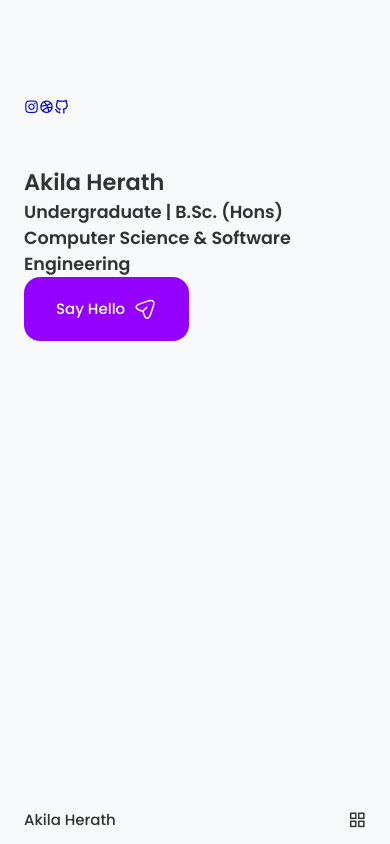
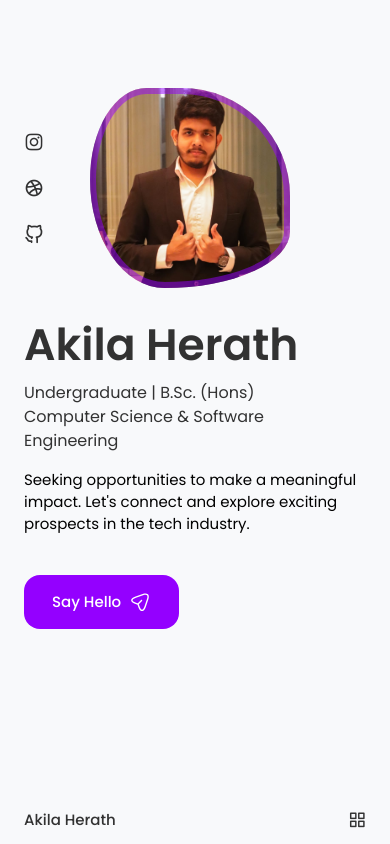
Before and after one commit to AkilaInduwara/my-portfolio-web-site, a React (Create React App) app: page / in a window 390 px wide. Built offline with nearby package versions, Linux system fonts and the light colour scheme.

Commit message:
complete home

```diff
--- a/src/CSS/App.css
+++ b/src/CSS/App.css
@@ -75,6 +75,7 @@
 
 html {
     scroll-behavior: smooth;
+
 }
 
 body,
@@ -187,11 +188,21 @@ img{
         margin-right: var(--mb-1-5);
     }
 
+    .button {
+        padding: 1rem 1.75rem;
+    }
+
+    .button_icon {
+        width: 22px;
+        height: 22px;
+    }
 }
 
 /* for medium devices */
 @media screen and (max-width: 768px) {
-
+    .section {
+        padding: 2rem 0 4rem;
+    }
 }
 
 @media screen and (max-width: 576px) {
@@ -201,9 +212,17 @@ img{
 /* for small devices */
 @media screen and (max-width: 350px) {
 
+    :root {
+        --big-font-size: 2.25rem;
+    }
+
+
     .container{
         margin-left: var(--mb-1);
         margin-right: var(--mb-1);
     }
 
 }
+
+
+/* Time stamp : 59:29 */
--- a/src/Components/Home/Data.jsx
+++ b/src/Components/Home/Data.jsx
@@ -8,7 +8,7 @@ const Data = () => {
 
       <h3 className="home_subtitle">Undergraduate | B.Sc. (Hons) Computer Science & Software Engineering</h3>
 
-      <p className="home_description"></p>
+      <p className="home_description">Seeking opportunities to make a meaningful impact. Let's connect and explore exciting prospects in the tech industry.</p>
 
       <a href="#contact" className="button button--flex">
         Say Hello
--- a/src/Components/Home/Home.jsx
+++ b/src/Components/Home/Home.jsx
@@ -1,25 +1,27 @@
-import React from 'react'
+import React from "react";
 import "./home.css";
-import Social from './Social';
-import Data from './Data';
+import Social from "./Social";
+import Data from "./Data";
+import ScrollDown from "./ScrollDown";
 
 const Home = () => {
   return (
     <div>
       <section className="home section" id="home">
         <div className="home_container container grid">
-            <div className="home_content grid">
-                <Social />
+          <div className="home_content grid">
+            <Social />
 
+            <div className="home_img"></div>
 
-                <div className="home_img"></div>
+            <Data />
+          </div>
 
-                <Data />
-            </div>
+          <ScrollDown />
         </div>
       </section>
     </div>
-  )
-}
+  );
+};
 
-export default Home
+export default Home;
--- /dev/null
+++ b/src/Components/Home/ScrollDown.jsx
@@ -0,0 +1,50 @@
+import React from "react";
+
+const ScrollDown = () => {
+  return (
+    <div className="home_scroll">
+      <a href="#about" className="home_scroll-button button--flex">
+        <svg
+          width="32px"
+          height="32px"
+          class="home__scroll-mouse"
+          viewBox="0 0 247 390"
+          version="1.1"
+          xmlns="http://www.w3.org/2000/svg"
+          xmlnsXlink="http://www.w3.org/1999/xlink"
+          style={{
+            fillRule: "evenodd",
+            clipRule: "evenodd",
+            strokeLinecap: "round",
+            strokeLinejoin: "round",
+            strokeMiterlimit: "1.5",
+          }}
+        >
+          <path
+            class="wheel"
+            d="M123.359,79.775l0,72.843"
+            style={{
+              fill: "none",
+              stroke: "var(--brand-color)",
+              strokeWidth: "20px",
+            }}
+          ></path>
+          <path
+            id="mouse"
+            d="M236.717,123.359c0,-62.565 -50.794,-113.359 -113.358,-113.359c-62.565,0 -113.359,50.794 -113.359,113.359l0,143.237c0,62.565 50.794,113.359 113.359,113.359c62.564,0 113.358,-50.794 113.358,-113.359l0,-143.237Z"
+            style={{
+              fill: "none",
+              stroke: "var(--title-color)",
+              strokeWidth: "20px",
+            }}
+          ></path>
+        </svg>
+
+        <span className="home_scroll-name">Scroll Down</span>
+        <i className="uil uil-arrow-down home_scroll-arrow"></i>
+      </a>
+    </div>
+  );
+};
+
+export default ScrollDown;
--- a/src/Components/Home/home.css
+++ b/src/Components/Home/home.css
@@ -0,0 +1,176 @@
+.home_container {
+    row-gap: 7rem;
+}
+
+.home_content {
+    grid-template-columns: 116px repeat(2, 1fr);
+    padding-top: 5.5rem;
+    column-gap: 2rem;
+    align-items: center;
+}
+
+.home_social {
+    display: grid;
+    grid-template-columns: max-content;
+    row-gap: 1rem;
+}
+
+.home_social-icon {
+    font-size: 1.25rem;
+    color: var(--title-color);
+}
+
+.home_social-icon:hover {
+    color: var(--brand-color);
+}
+
+.home_title {
+    font-size: var(--big-font-size);
+    margin-bottom: var(--mb-0-25);
+}
+
+.home_subtitle {
+    position: relative;
+    font-size: var(--h3-font-size);
+    padding-right: 5.4rem;
+    font-weight: var(--font-normal);
+    margin-bottom: var(--mb-1);
+}
+
+.home_description {
+    max-width: 400px;
+    margin-bottom: var(--mb-3);
+}
+
+.home_img {
+    background: url(../../assets/profile.jpg);
+    background-repeat: no-repeat;
+    background-position: center;
+    background-size: cover;
+    box-shadow: inset 0 0 0 9px rgb(148 0 255 / 50%);
+    order: 1;
+    justify-self: center;
+    width: 300px;
+    height: 300px;
+    animation: profile_animate 8s ease-in-out infinite 1s;
+}
+
+@keyframes profile_animate{
+    0% {
+        border-radius: 60% 40% 30% 70%/60% 30% 70% 40%;
+    }
+
+    50% {
+        border-radius: 30% 60% 70% 40%/50% 60% 30% 60%;
+    }
+
+    100% {
+        border-radius: 60% 40% 30% 70%/60% 30% 70% 40%;
+    }
+}
+
+
+
+
+.home_scroll {
+    margin-left: 9.25rem;
+}
+
+.wheel {
+    animation: scroll 2s ease infinite;
+}
+
+@keyframes scroll {
+    0% {
+        transform: translateY(0);
+    }
+
+    30% {
+        transform: translateY(3.75rem);
+    }
+}
+
+.home_scroll-name {
+    color: var(--title-color);
+    font-weight: var(--font-medium);
+    margin-right: var(--mb-0-25);
+    margin-left: 2px;
+}
+
+.home_scroll-arrow {
+    font-size: 1.25rem;
+    color: var(--title-color);
+}
+
+
+
+
+/* ======== BREAKPOINTS =============== */
+/* For large devices */
+@media screen and (max-width: 992px) {
+    .home_content {
+        grid-template-columns: 100px repeat(2, 1fr);
+        column-gap: 1.25rem ;
+    }
+
+    .home_subtitle {
+        margin-bottom: var(--mb-1);
+        padding-right: 3.75rem;
+    }
+
+    .home_description{
+        max-width: initial;
+        margin-bottom: var(--mb-2-5);
+    }
+
+    .home_img {
+        width: 250px;
+        height: 250px;
+        box-shadow: inset 0 0 0 8px rgb(148 0 255 / 50%);
+    }
+
+    .home_scroll {
+        margin-left: 7.5rem;
+    }
+}
+
+/* for medium devices */
+@media screen and (max-width: 768px) {
+    .home_content {
+        grid-template-columns: 0.5fr 3fr;
+        padding-top: 3.5rem;
+    }
+
+    .home_img {
+        order: initial;
+        justify-self: initial;
+    }
+
+    .home_data {
+        grid-column: 1/3;
+    }
+
+    .home_img{
+        box-shadow: inset 0 0 0 6px rgb(148 0 255 / 50%);
+        width: 200px;
+        height: 200px;
+    }
+
+    .home_scroll {
+        display: none;
+    }
+}
+
+@media screen and (max-width: 576px) {
+
+}
+
+/* for small devices */
+@media screen and (max-width: 350px) {
+
+   .home_img {
+        width: 180px;
+        height: 180px;
+   }
+
+}
```
Also changed, not shown: src/assets/profile.jpg (renamed from src/assets/260024750_4573721686077484_4762673805608699073_n.jpg).
